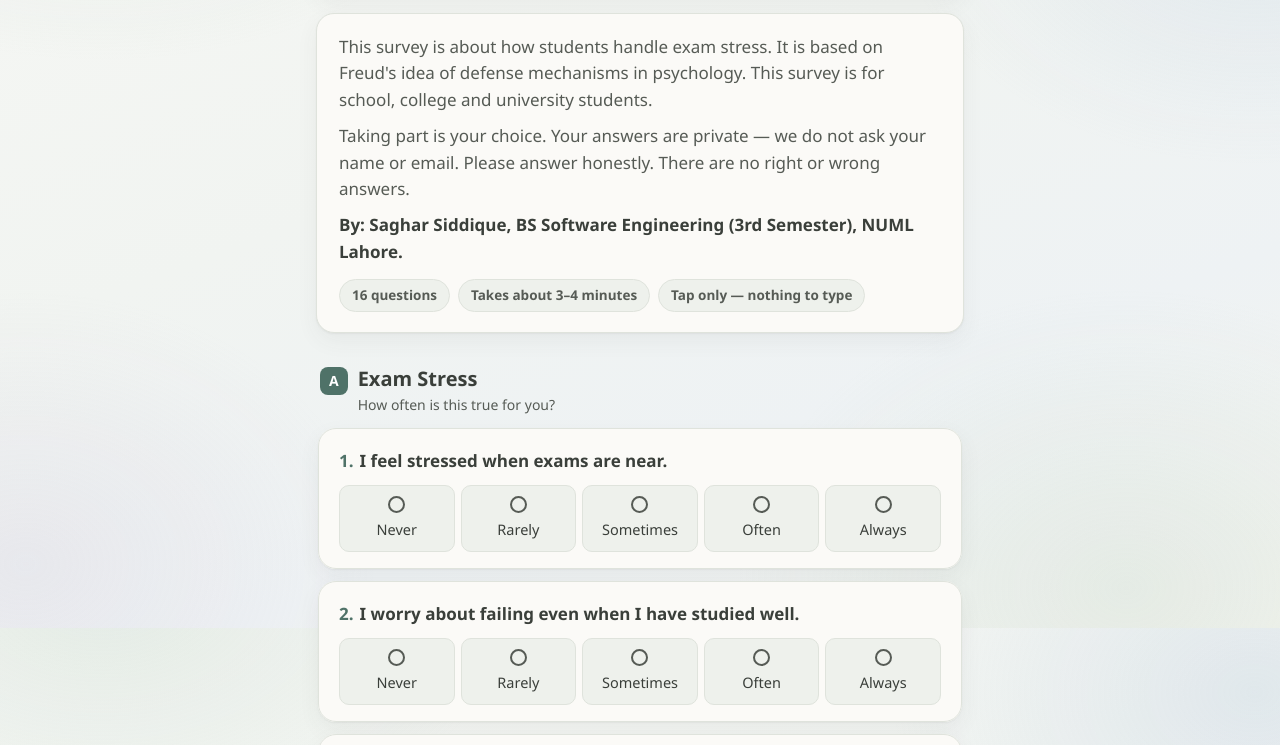
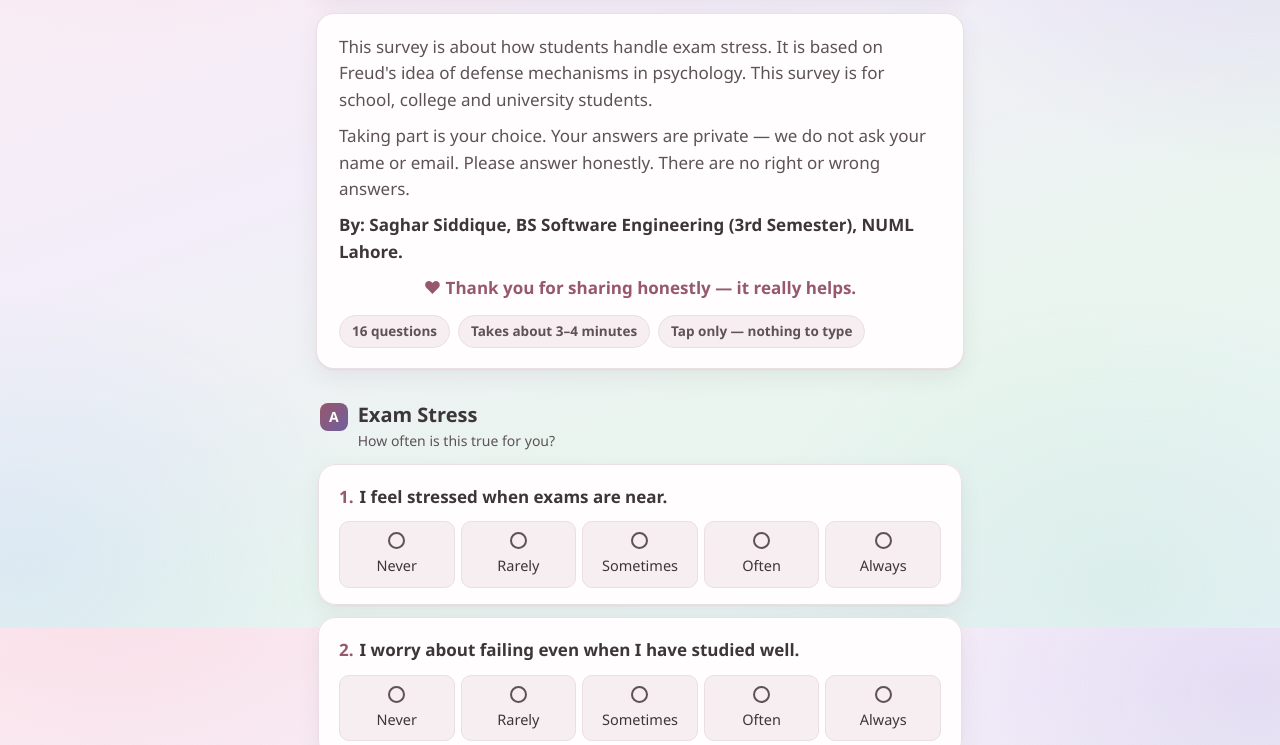
Before and after one commit to Saghar-Siddique/psychology-survey, a plain HTML site: page index.html in a window 1280 px wide. Shown: the part 172-917 px from the top of the page. Drawn offline with Linux system fonts and the light colour scheme.

Commit message:
Make it lovely: soft rose and lavender pastels, warm heart note, readable everywhere

```diff
--- a/index.html
+++ b/index.html
@@ -8,31 +8,31 @@
 <title>Defense Mechanisms and Exam Stress Survey</title>
 <style>
   :root{
-    --bg:#f4f6f3;
-    --surface:#fbfaf7;
-    --surface-2:#eef1ec;
-    --ink:#3a3f3a;
-    --ink-soft:#565b55;
-    --line:#dfe3dc;
-    --accent:#4f7268;
+    --bg:#f7f3f4;
+    --surface:#fffdfd;
+    --surface-2:#f6eef1;
+    --ink:#3d3638;
+    --ink-soft:#5d5257;
+    --line:#eadfe3;
+    --accent:#96586c;
     --accent-ink:#ffffff;
-    --accent-soft:#e9f0ec;
+    --accent-soft:#f7e8ec;
     --danger:#a8433a;
     --danger-bg:#f9ebe8;
     --radius:18px;
-    --shadow:0 1px 2px rgba(60,70,60,.06), 0 8px 22px rgba(60,70,60,.06);
+    --shadow:0 1px 2px rgba(90,60,70,.06), 0 8px 22px rgba(90,60,70,.07);
   }
   @media (prefers-color-scheme: dark){
     :root{
-      --bg:#181b19;
-      --surface:#212620;
-      --surface-2:#2a2f28;
-      --ink:#e6e9e2;
-      --ink-soft:#a9b0a4;
-      --line:#363d35;
-      --accent:#93b8a6;
-      --accent-ink:#16211b;
-      --accent-soft:#2b3630;
+      --bg:#1d181d;
+      --surface:#26202a;
+      --surface-2:#2e2733;
+      --ink:#f3e9ee;
+      --ink-soft:#c2b3bb;
+      --line:#3d333b;
+      --accent:#d9a5b8;
+      --accent-ink:#2b1620;
+      --accent-soft:#33262e;
       --danger:#e0a49c;
       --danger-bg:#3a2422;
       --shadow:0 1px 3px rgba(0,0,0,.4), 0 8px 24px rgba(0,0,0,.3);
@@ -41,11 +41,11 @@
   @media (prefers-color-scheme: dark){
     body{
       background:
-        radial-gradient(640px 420px at 8% -5%, rgba(147,184,166,.12), transparent 65%),
-        radial-gradient(560px 420px at 98% 8%, rgba(140,160,190,.10), transparent 65%),
-        radial-gradient(600px 460px at 88% 95%, rgba(130,170,145,.10), transparent 65%),
-        radial-gradient(540px 420px at 2% 92%, rgba(160,150,180,.09), transparent 65%),
-        linear-gradient(160deg, #1a1f1a 0%, #1d2126 50%, #1a1f1c 100%);
+        radial-gradient(640px 420px at 8% -5%, rgba(217,165,184,.14), transparent 65%),
+        radial-gradient(560px 420px at 98% 8%, rgba(150,130,200,.12), transparent 65%),
+        radial-gradient(600px 460px at 88% 95%, rgba(217,165,184,.10), transparent 65%),
+        radial-gradient(540px 420px at 2% 92%, rgba(150,130,200,.10), transparent 65%),
+        linear-gradient(160deg, #1d181d 0%, #221c26 50%, #1d181d 100%);
     }
   }
   *{ box-sizing:border-box; }
@@ -53,11 +53,11 @@
   body{
     margin:0;
     background:
-      radial-gradient(640px 420px at 8% -5%, rgba(180,205,190,.28), transparent 65%),
-      radial-gradient(560px 420px at 98% 8%, rgba(175,195,220,.25), transparent 65%),
-      radial-gradient(600px 460px at 88% 95%, rgba(190,210,195,.25), transparent 65%),
-      radial-gradient(540px 420px at 2% 92%, rgba(205,195,215,.22), transparent 65%),
-      linear-gradient(160deg, #f6f7f4 0%, #f1f4f1 40%, #eef2f4 70%, #f3f4ef 100%);
+      radial-gradient(640px 420px at 8% -5%, rgba(245,200,215,.40), transparent 65%),
+      radial-gradient(560px 420px at 98% 8%, rgba(200,185,235,.32), transparent 65%),
+      radial-gradient(600px 460px at 88% 95%, rgba(185,225,205,.30), transparent 65%),
+      radial-gradient(540px 420px at 2% 92%, rgba(180,210,245,.30), transparent 65%),
+      linear-gradient(160deg, #fdeef2 0%, #f3edf9 35%, #e9f5ee 68%, #e9f3fb 100%);
     background-attachment:fixed;
     color:var(--ink);
     font-family:"Segoe UI", system-ui, -apple-system, Roboto, "Helvetica Neue", Arial, sans-serif;
@@ -68,7 +68,7 @@
 
   /* Header */
   header.top{
-    background:linear-gradient(120deg, #4f7268 0%, #5d7f74 100%);
+    background:linear-gradient(120deg, #96586c 0%, #6f5f9e 100%);
     color:var(--accent-ink);
     border-radius:var(--radius);
     padding:26px 22px 22px;
@@ -99,6 +99,7 @@
   .intro-card p{ margin:0 0 10px; color:var(--ink-soft); }
   .intro-card p:last-child{ margin-bottom:0; }
   .intro-card .byline{ color:var(--ink); font-weight:600; }
+  .intro-card .warm{ color:var(--accent); font-weight:600; text-align:center; }
   .intro-meta{
     display:flex; flex-wrap:wrap; gap:8px; margin-top:14px;
   }
@@ -118,7 +119,7 @@
     display:flex; align-items:baseline; gap:10px; margin:0 4px 12px;
   }
   .section-head .letter{
-    background:var(--accent); color:var(--accent-ink);
+    background:linear-gradient(135deg, #96586c, #6f5f9e); color:var(--accent-ink);
     font-weight:700; font-size:14px;
     border-radius:8px; padding:3px 9px; flex:none;
   }
@@ -223,7 +224,7 @@
     min-height:58px;
     border:none;
     border-radius:12px;
-    background:var(--accent);
+    background:linear-gradient(120deg, #96586c 0%, #6f5f9e 100%);
     color:var(--accent-ink);
     font-size:18px; font-weight:700;
     cursor:pointer;
@@ -298,6 +299,7 @@
     <p>This survey is about how students handle exam stress. It is based on Freud's idea of defense mechanisms in psychology. This survey is for school, college and university students.</p>
     <p>Taking part is your choice. Your answers are private — we do not ask your name or email. Please answer honestly. There are no right or wrong answers.</p>
     <p class="byline">By: Saghar Siddique, BS Software Engineering (3rd Semester), NUML Lahore.</p>
+    <p class="warm">♥ Thank you for sharing honestly — it really helps.</p>
     <div class="intro-meta">
       <span>16 questions</span>
       <span>Takes about 3–4 minutes</span>
```
